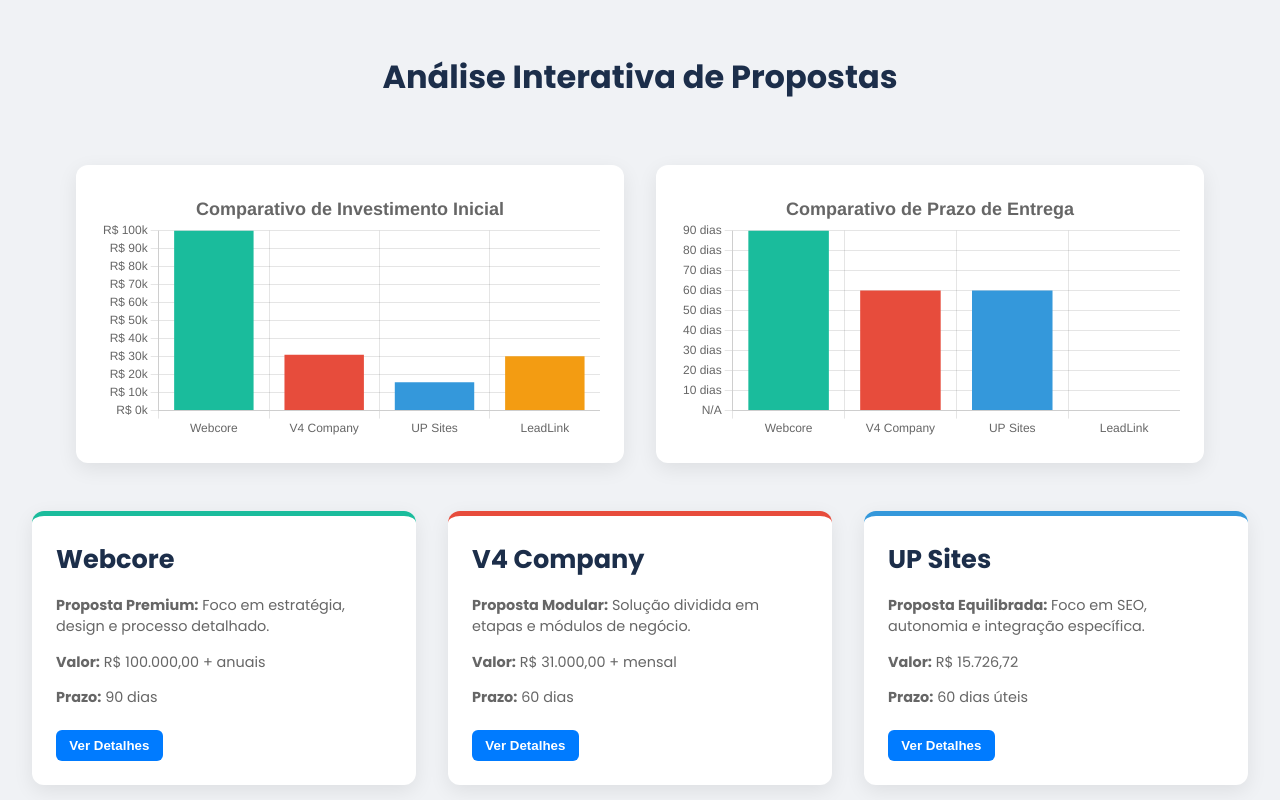
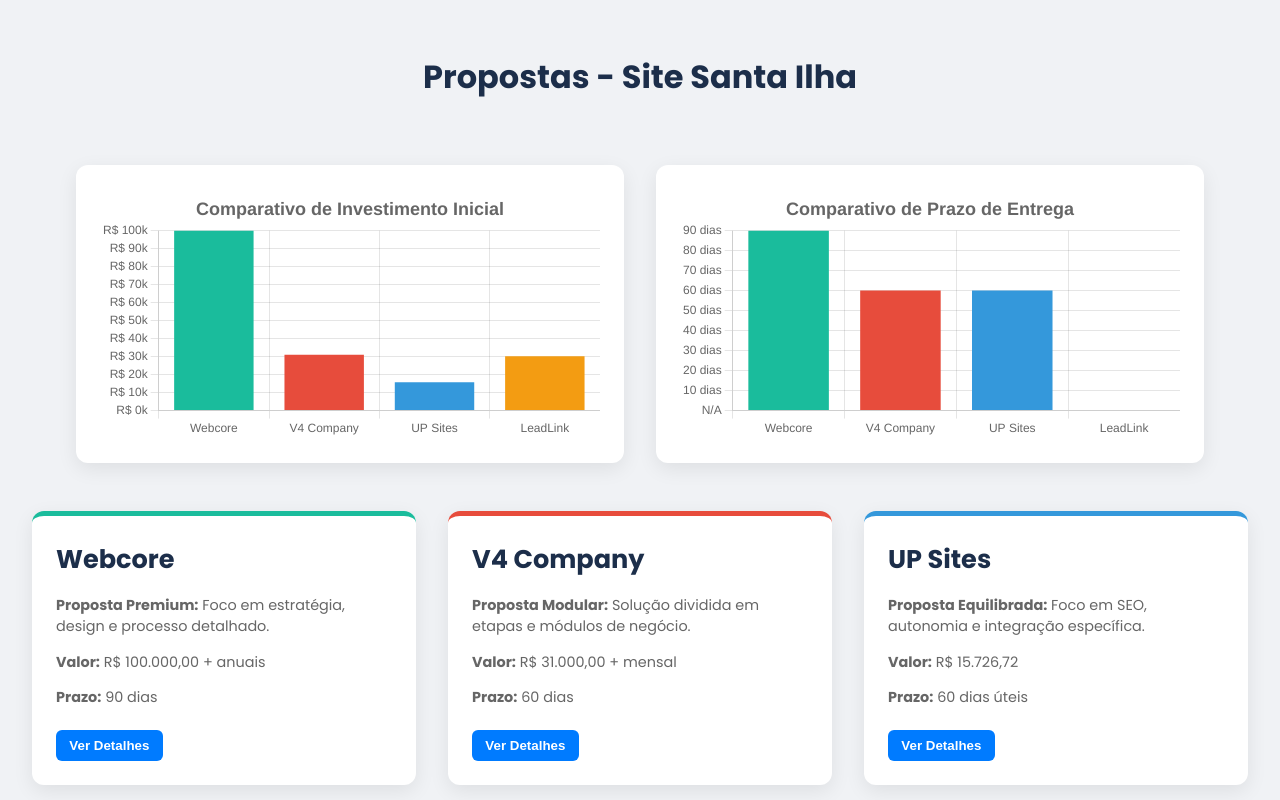
Before and after one commit to Santailha/propostas, a plain HTML site: page index.html in a window 1280 px wide. Shown: the top 800 px of the page. Drawn offline with nearby package versions, Linux system fonts and the light colour scheme.

Commit message:
Update index.html

```diff
--- a/index.html
+++ b/index.html
@@ -116,7 +116,7 @@
 </head>
 <body>
 
-    <h1 class="main-title">Análise Interativa de Propostas</h1>
+    <h1 class="main-title">Propostas - Site Santa Ilha</h1>
 
     <div class="charts-container">
         <div class="chart-wrapper">
```
